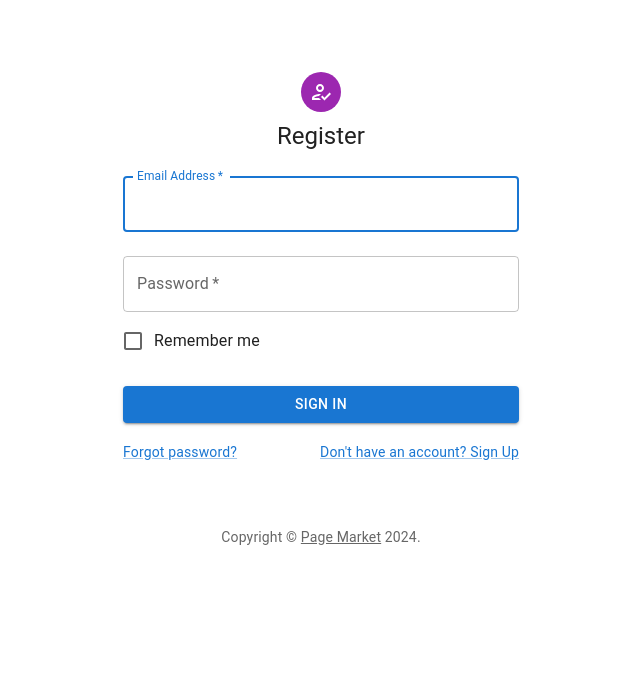
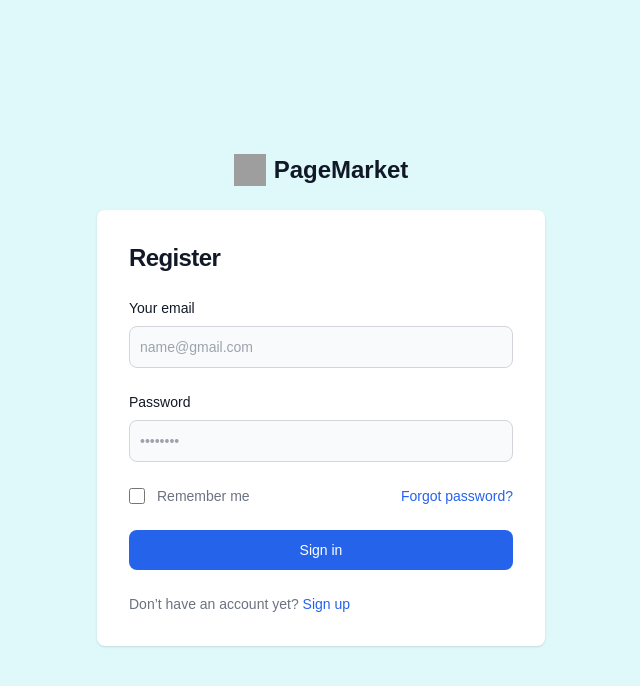
Before and after one commit to BhasmaSur/page-market, a Next.js app: page /register in a window 1280 px wide. Shown: the top 686 px of the page, without its empty margins (319-959 px from the left). Built offline with nearby package versions, Linux system fonts and the light colour scheme; grey boxes are pictures that could not be loaded.

Commit message:
login/register/marketplace

```diff
--- a/src/app/layout.js
+++ b/src/app/layout.js
@@ -1,5 +1,5 @@
 import { Inter } from 'next/font/google'
-import './globals.css'
+import '../../styles/globals.css'
 
 const inter = Inter({ subsets: ['latin'] })
 
--- a/src/app/login/page.js
+++ b/src/app/login/page.js
@@ -1,9 +1,46 @@
 "use client";
 
+import React, { useState, useEffect } from "react";
+
 const Login = () => {
+  const [email, setEmail] = useState("");
+  const [password, setPassword] = useState("");
+
+  const handleSubmit = async (event) => {
+    event.preventDefault();
+
+    const data = {
+      email: email,
+      password: password,
+    };
+
+    const url = "http://localhost:8080/users/login";
+
+    try {
+      const response = await fetch(url, {
+        method: "POST",
+        headers: {
+          "Content-Type": "application/json",
+        },
+        body: JSON.stringify(data),
+      });
+      if (!response.ok) {
+        throw new Error(`HTTP error! Status : ${response.status}`);
+      }
+
+      const result = await response.json();
+
+      console.log("Login Token", result.token);
+    } catch (error) {
+      console.log("Error:", error);
+    }
+  };
+
+
+
   return (
     <>
-      <section class="bg-gray-50 dark:bg-gray-900">
+      <section class="bg-[#74b9ff] dark:bg-gray-900">
         <div class="flex flex-col items-center justify-center px-6 py-8 mx-auto md:h-screen lg:py-0">
           <a
             href="#"
@@ -11,17 +48,21 @@ const Login = () => {
           >
             <img
               class="w-8 h-8 mr-2"
-              src="https://flowbite.s3.amazonaws.com/blocks/marketing-ui/logo.svg"
+              src="https://cdn-icons-png.flaticon.com/128/2210/2210197.png"
               alt="logo"
             />
-            Flowbite
+            PageMarket
           </a>
           <div class="w-full bg-white rounded-lg shadow dark:border md:mt-0 sm:max-w-md xl:p-0 dark:bg-gray-800 dark:border-gray-700">
             <div class="p-6 space-y-4 md:space-y-6 sm:p-8">
               <h1 class="text-xl font-bold leading-tight tracking-tight text-gray-900 md:text-2xl dark:text-white">
-                Sign in to your account
+                Sign in
               </h1>
-              <form class="space-y-4 md:space-y-6" action="#">
+              <form
+                class="space-y-4 md:space-y-6"
+                action="#"
+                onSubmit={handleSubmit}
+              >
                 <div>
                   <label
                     for="email"
@@ -34,8 +75,9 @@ const Login = () => {
                     name="email"
                     id="email"
                     class="bg-gray-50 border border-gray-300 text-gray-900 sm:text-sm rounded-lg focus:ring-primary-600 focus:border-primary-600 block w-full p-2.5 dark:bg-gray-700 dark:border-gray-600 dark:placeholder-gray-400 dark:text-white dark:focus:ring-blue-500 dark:focus:border-blue-500"
-                    placeholder="name@company.com"
-                    required=""
+                    placeholder="name@gmail.com"
+                    required
+                    onChange={(e) => setEmail(e.target.value)}
                   />
                 </div>
                 <div>
@@ -51,7 +93,8 @@ const Login = () => {
                     id="password"
                     placeholder="••••••••"
                     class="bg-gray-50 border border-gray-300 text-gray-900 sm:text-sm rounded-lg focus:ring-primary-600 focus:border-primary-600 block w-full p-2.5 dark:bg-gray-700 dark:border-gray-600 dark:placeholder-gray-400 dark:text-white dark:focus:ring-blue-500 dark:focus:border-blue-500"
-                    required=""
+                    required
+                    onChange={(e) => setPassword(e.target.value)}
                   />
                 </div>
                 <div class="flex items-center justify-between">
@@ -103,6 +146,6 @@ const Login = () => {
       </section>
     </>
   );
-}
+};
 
 export default Login;
--- a/src/app/market/page.js
+++ b/src/app/market/page.js
@@ -1,38 +1,115 @@
-"use client";
+// pages/market.js or components/Market.js
+"use client"
 import Head from 'next/head';
-import Box from '@mui/joy/Box';
-import AppBar from '@mui/material/AppBar';
-import Toolbar from '@mui/joy/Toolbar';
-import IconButton from '@mui/joy/IconButton';
-import Typography from '@mui/joy/Typography';
-import Search from '@mui/icons-material/Search';
-import Button from '@mui/joy/Button';
-import ProfileCard from './card';
+import { useState, useEffect } from 'react';
+import Card from './card';
 
-export default function Home() {
+export default function Market() {
+  const [menuToggle, setMenuToggle] = useState(false);
+  const [data, setData] = useState([]);
+
+  const handleStore = async () => {
+    const url = "http://localhost:8081/pages/all";
+    try{
+        const response = await fetch(url, {
+            method: "GET"
+        });
+        if(!response.ok)
+            throw new Error(`HTTP error! Status : ${response.status}`)
+
+        const result = await response.json();
+        console.log("result", result);
+        setData(result)
+  }
+  catch(error){
+    console.log("Error:", error)
+  }
+}
+
+useEffect(() => {
+    handleStore();
+}, [])
+
   return (
-    <>
+    <div className="bg-white text-gray-600 work-sans leading-normal text-base tracking-normal">
       <Head>
-        <title>Page Market</title>
+        <title>PageMarket</title>
+        <meta name="description" content="Free open source Tailwind CSS Store template" />
+        <link href="https://fonts.googleapis.com/css?family=Work+Sans:200,400&display=swap" rel="stylesheet" />
       </Head>
-      <AppBar position="static">
-        <Toolbar>
-          <Typography variant="h6" component="div" sx={{ flexGrow: 1 }}>
-            Page Market
-          </Typography>
-          <IconButton color="inherit">
-            <Search />
-          </IconButton>
-          <Button color="inherit">Login</Button>
-        </Toolbar>
-      </AppBar>
-      <Box sx={{ display: 'flex', flexDirection: 'column', alignItems: 'center', marginTop: 2 }}>
-        <Box sx={{ display: 'flex', gap: 2 }}>
-          {/* Repeat the <ProfileCard /> component for the number of cards you want to display */}
-          <ProfileCard />
-          {/* ... other cards */}
-        </Box>
-      </Box>
-    </>
+
+      <nav id="header" className="w-full z-30 top-0 py-1">
+        <div className="w-full container mx-auto flex flex-wrap items-center justify-between mt-0 px-6 py-3">
+          <label htmlFor="menu-toggle" className="cursor-pointer md:hidden block">
+            <svg className="fill-current text-gray-900" xmlns="http://www.w3.org/2000/svg" width="20" height="20" viewBox="0 0 20 20">
+              <title>menu</title>
+              <path d="M0 3h20v2H0V3zm0 6h20v2H0V9zm0 6h20v2H0v-2z"></path>
+            </svg>
+          </label>
+          <input className="hidden" type="checkbox" id="menu-toggle" checked={menuToggle} onChange={() => setMenuToggle(!menuToggle)} />
+
+          <div className={`hidden md:flex md:items-center md:w-auto w-full order-3 md:order-1 ${menuToggle ? "block" : "hidden"}`} id="menu">
+            <ul className="md:flex items-center justify-between text-base text-gray-700 pt-4 md:pt-0">
+              <li><a className="inline-block no-underline hover:text-black hover:underline py-2 px-4" href="#">Profile</a></li>
+              <li><a className="inline-block no-underline hover:text-black hover:underline py-2 px-4" href="#">Support</a></li>
+            </ul>
+          </div>
+
+          <div className="order-1 md:order-2">
+            <a className="flex items-center tracking-wide no-underline hover:no-underline font-bold text-gray-800 text-xl " href="#">
+              <svg className="fill-current text-gray-800 mr-2" xmlns="http://www.w3.org/2000/svg" width="24" height="24" viewBox="0 0 24 24">
+                <path d="M5,22h14c1.103,0,2-0.897,2-2V9c0-0.553-0.447-1-1-1h-3V7c0-2.757-2.243-5-5-5S7,4.243,7,7v1H4C3.447,8,3,8.447,3,9v11 C3,21.103,3.897,22,5,22z M9,7c0-1.654,1.346-3,3-3s3,1.346,3,3v1H9V7z M5,10h2v2h2v-2h6v2h2v-2h2l0.002,10H5V10z" />
+              </svg>
+              PAGEMARGET
+            </a>
+          </div>
+
+          <div className="order-2 md:order-3 flex items-center" id="nav-content">
+            <a className="inline-block no-underline hover:text-black" href="#">
+              {/* User icon */}
+            </a>
+            <a className="pl-3 inline-block no-underline hover:text-black" href="#">
+              {/* Shopping cart icon */}
+            </a>
+          </div>
+        </div>
+      </nav>
+
+      {/* Carousel */}
+      <div className="carousel relative container mx-auto" style={{ maxWidth: "1600px" }}>
+        <div className="carousel-inner relative overflow-hidden w-full">
+          {/* Additional slides and controls would similarly be implemented */}
+        </div>
+      </div>
+
+      {/* Product Listing */}
+      <section className="bg-white py-8">
+        <div className="container mx-auto my-auto flex items-center flex-wrap pt-4 pb-12 justify-around">
+          {
+            data.map((val, index) => {
+                console.log(val.name);
+                return <Card name = {val.name} followers={val.followers} imgurl={val.imgUrl} profileurl={val.profileUrl}/>
+            })
+          }
+        </div>
+      </section>
+
+      {/* About Section */}
+      {/* <section className="bg-white py-8">
+        <div className="container py-8 px-6 mx-auto">
+          <a className="uppercase tracking-wide no-underline hover:no-underline font-bold text-gray-800 text-xl mb-8" href="#">About</a>
+          <p className="mt-8 mb-8">This template is inspired by the stunning nordic minimalist design...</p>
+        </div>
+      </section> */}
+
+      {/* Footer */}
+      <footer className="container mx-auto bg-white py-8 border-t border-gray-400">
+        <div className="container flex px-3 py-8">
+          <div className="w-full mx-auto flex flex-wrap">
+            {/* Footer content */}
+          </div>
+        </div>
+      </footer>
+    </div>
   );
 }
--- a/src/app/register/page.js
+++ b/src/app/register/page.js
@@ -1,54 +1,23 @@
 "use client";
-import * as React from "react";
-import Avatar from "@mui/material/Avatar";
-import Button from "@mui/material/Button";
-import CssBaseline from "@mui/material/CssBaseline";
-import TextField from "@mui/material/TextField";
-import FormControlLabel from "@mui/material/FormControlLabel";
-import Checkbox from "@mui/material/Checkbox";
-import Link from "@mui/material/Link";
-import Grid from "@mui/material/Grid";
-import Box from "@mui/material/Box";
-import Typography from "@mui/material/Typography";
-import Container from "@mui/material/Container";
-import { createTheme, ThemeProvider } from "@mui/material/styles";
-import HowToRegOutlinedIcon from "@mui/icons-material/HowToRegOutlined";
+
+import React, { useState, useEffect } from "react";
 import { useRouter } from "next/navigation";
 
-function Copyright(props) {
-  return (
-    <Typography
-      variant="body2"
-      color="text.secondary"
-      align="center"
-      {...props}
-    >
-      {"Copyright © "}
-      <Link color="inherit" href="https://mui.com/">
-        Page Market
-      </Link>{" "}
-      {new Date().getFullYear()}
-      {"."}
-    </Typography>
-  );
-}
-
-// TODO remove, this demo shouldn't need to reset the theme.
-
-const defaultTheme = createTheme();
-
-export default function Register() {
+const Login = () => {
+  const [email, setEmail] = useState("");
+  const [password, setPassword] = useState("");
   const router = useRouter();
 
   const handleSubmit = async (event) => {
     event.preventDefault();
-    const data = new FormData(event.currentTarget);
+
+    const data = {
+      email: email,
+      password: password,
+      role: "USER"
+    };
+
     const url = "http://localhost:8080/users/register";
-    const rawdata = {
-      email: data.get("email"),
-      password: data.get("password"),
-      role: "USER",
-    };
 
     try {
       const response = await fetch(url, {
@@ -56,99 +25,129 @@ export default function Register() {
         headers: {
           "Content-Type": "application/json",
         },
-        body: JSON.stringify(rawdata),
+        body: JSON.stringify(data),
       });
       if (!response.ok) {
-        throw new Error(`HTTP error! Status: ${response.status}`);
+        throw new Error(`HTTP error! Status : ${response.status}`);
       }
 
       const result = await response.json();
-      console.log("register response", result);
-      if (result.success) {
-        router.push("/login");
+      if(result.success)
+        router.push('/login')
+
+    } catch (error) {
+      console.log("Error:", error);
     }
-    } catch (error) {
-      console.log("Error", error);
-    }
-
-    console.log({
-      email: data.get("email"),
-      password: data.get("password"),
-    });
   };
 
   return (
-    <ThemeProvider theme={defaultTheme}>
-      <Container component="main" maxWidth="xs">
-        <CssBaseline />
-        <Box
-          sx={{
-            marginTop: 8,
-            display: "flex",
-            flexDirection: "column",
-            alignItems: "center",
-          }}
+    <>
+      <section class="bg-[#dff9fb] dark:bg-gray-900">
+        <div class="flex flex-col items-center justify-center px-6 py-8 mx-auto md:h-screen lg:py-0">
+          <a
+            href="#"
+            class="flex items-center mb-6 text-2xl font-semibold text-gray-900 dark:text-white"
           >
-          <Avatar sx={{ m: 1, bgcolor: "secondary.main" }}>
-            <HowToRegOutlinedIcon />
-          </Avatar>
-          <Typography component="h1" variant="h5">
+            <img
+              class="w-8 h-8 mr-2"
+              src="https://cdn-icons-png.flaticon.com/128/2210/2210197.png"
+              alt="logo"
+            />
+            PageMarket
+          </a>
+          <div class="w-full bg-white rounded-lg shadow dark:border md:mt-0 sm:max-w-md xl:p-0 dark:bg-gray-800 dark:border-gray-700">
+            <div class="p-6 space-y-4 md:space-y-6 sm:p-8">
+              <h1 class="text-xl font-bold leading-tight tracking-tight text-gray-900 md:text-2xl dark:text-white">
                 Register
-          </Typography>
-          <Box
-            component="form"
+              </h1>
+              <form
+                class="space-y-4 md:space-y-6"
+                action="#"
                 onSubmit={handleSubmit}
-            noValidate
-            sx={{ mt: 1 }}
               >
-            <TextField
-              margin="normal"
+                <div>
+                  <label
+                    for="email"
+                    class="block mb-2 text-sm font-medium text-gray-900 dark:text-white"
+                  >
+                    Your email
+                  </label>
+                  <input
+                    type="email"
+                    name="email"
+                    id="email"
+                    class="bg-gray-50 border border-gray-300 text-gray-900 sm:text-sm rounded-lg focus:ring-primary-600 focus:border-primary-600 block w-full p-2.5 dark:bg-gray-700 dark:border-gray-600 dark:placeholder-gray-400 dark:text-white dark:focus:ring-blue-500 dark:focus:border-blue-500"
+                    placeholder="name@gmail.com"
                     required
-              fullWidth
-              id="email"
-              label="Email Address"
-              name="email"
-              autoComplete="email"
-              autoFocus
+                    onChange={(e) => setEmail(e.target.value)}
                   />
-            <TextField
-              margin="normal"
+                </div>
+                <div>
+                  <label
+                    for="password"
+                    class="block mb-2 text-sm font-medium text-gray-900 dark:text-white"
+                  >
+                    Password
+                  </label>
+                  <input
+                    type="password"
+                    name="password"
+                    id="password"
+                    placeholder="••••••••"
+                    class="bg-gray-50 border border-gray-300 text-gray-900 sm:text-sm rounded-lg focus:ring-primary-600 focus:border-primary-600 block w-full p-2.5 dark:bg-gray-700 dark:border-gray-600 dark:placeholder-gray-400 dark:text-white dark:focus:ring-blue-500 dark:focus:border-blue-500"
                     required
-              fullWidth
-              name="password"
-              label="Password"
-              type="password"
-              id="password"
-              autoComplete="current-password"
+                    onChange={(e) => setPassword(e.target.value)}
                   />
-            <FormControlLabel
-              control={<Checkbox value="remember" color="primary" />}
-              label="Remember me"
+                </div>
+                <div class="flex items-center justify-between">
+                  <div class="flex items-start">
+                    <div class="flex items-center h-5">
+                      <input
+                        id="remember"
+                        aria-describedby="remember"
+                        type="checkbox"
+                        class="w-4 h-4 border border-gray-300 rounded bg-gray-50 focus:ring-3 focus:ring-primary-300 dark:bg-gray-700 dark:border-gray-600 dark:focus:ring-primary-600 dark:ring-offset-gray-800"
+                        required=""
                       />
-            <Button
+                    </div>
+                    <div class="ml-3 text-sm">
+                      <label
+                        for="remember"
+                        class="text-gray-500 dark:text-gray-300"
+                      >
+                        Remember me
+                      </label>
+                    </div>
+                  </div>
+                  <a
+                    href="#"
+                    class="text-sm font-medium text-primary-600 hover:underline dark:text-primary-500"
+                  >
+                    Forgot password?
+                  </a>
+                </div>
+                <button
                   type="submit"
-              fullWidth
-              variant="contained"
-              sx={{ mt: 3, mb: 2 }}
+                  class="w-full text-white bg-primary-600 hover:bg-primary-700 focus:ring-4 focus:outline-none focus:ring-primary-300 font-medium rounded-lg text-sm px-5 py-2.5 text-center dark:bg-primary-600 dark:hover:bg-primary-700 dark:focus:ring-primary-800"
                 >
-              Sign In
-            </Button>
-            <Grid container>
-              <Grid item xs>
-                <Link href="#" variant="body2">
-                  Forgot password?
-                </Link>
-              </Grid>
-              <Grid item>
-                <Link href="#" variant="body2">
-                  {"Don't have an account? Sign Up"}
-                </Link>
-              </Grid>
-            </Grid>
-          </Box>
-        </Box>
-        <Copyright sx={{ mt: 8, mb: 4 }} />
-      </Container>
-    </ThemeProvider>
+                  Sign in
+                </button>
+                <p class="text-sm font-light text-gray-500 dark:text-gray-400">
+                  Don’t have an account yet?{" "}
+                  <a
+                    href="#"
+                    class="font-medium text-primary-600 hover:underline dark:text-primary-500"
+                  >
+                    Sign up
+                  </a>
+                </p>
+              </form>
+            </div>
+          </div>
+        </div>
+      </section>
+    </>
   );
-}
+};
+
+export default Login;
--- /dev/null
+++ b/styles/globals.css
@@ -0,0 +1,107 @@
+@tailwind base;
+@tailwind components;
+@tailwind utilities;
+
+* {
+  margin: 0;
+  padding: 0;
+  box-sizing: border-box;
+  font-family: 'Eudoxus Sans', sans-serif;
+  scroll-behavior: smooth;
+}
+
+.gradient-01 {
+  background-image: linear-gradient(
+    270deg,
+    hsl(295deg 76% 51%) 0%,
+    hsl(284deg 70% 73%) 26%,
+    hsl(257deg 70% 86%) 39%,
+    hsl(202deg 92% 90%) 50%,
+    hsl(215deg 77% 81%) 61%,
+    hsl(221deg 73% 70%) 74%,
+    hsl(220deg 76% 51%) 100%
+  );
+  filter: blur(125px);
+}
+
+.hero-gradient {
+  background: linear-gradient(
+    97.86deg,
+    #a509ff 0%,
+    #34acc7 53.65%,
+    #a134c7 100%
+  );
+}
+
+.gradient-02 {
+  position: absolute;
+  width: 200px;
+  height: 438px;
+  top: 0px;
+  right: 0px;
+
+  background: #7aebfb;
+  filter: blur(190px);
+}
+
+.glassmorphism {
+  background: rgba(255, 255, 255, 0.25);
+  box-shadow: 0 8px 32px 0 rgba(31, 38, 135, 0.37);
+  backdrop-filter: blur(4px);
+  -webkit-backdrop-filter: blur(4px);
+  border: 1px solid rgba(255, 255, 255, 0.18);
+}
+
+.gradient-03 {
+  position: absolute;
+  width: 404px;
+  height: 800px;
+  left: 20%;
+  top: 5%;
+
+  background: rgba(149, 66, 232, 0.35);
+  filter: blur(175px);
+  transform: rotate(-114.2deg);
+}
+
+.gradient-04 {
+  position: absolute;
+  width: 304px;
+  height: 100vh;
+  left: 30%;
+  top: 10%;
+
+  background: rgba(45, 72, 152, 0.75);
+  filter: blur(200px);
+  transform: rotate(-53.13deg);
+}
+
+.gradient-05 {
+  background: linear-gradient(
+    180deg,
+    rgba(255, 255, 255, 0.04) 0%,
+    rgba(255, 255, 255, 0) 100%
+  );
+}
+
+.feedback-gradient {
+  position: absolute;
+  width: 200px;
+  height: 316px;
+  left: 0px;
+  top: 0px;
+
+  background: #8d39a3;
+  filter: blur(175px);
+}
+
+.footer-gradient {
+  position: absolute;
+  width: 500px;
+  height: 100px;
+  left: 37%;
+  bottom: 0;
+
+  background: #65c4fa;
+  filter: blur(150px);
+}
```
Also changed, not shown: src/app/market/card.js (+38 -52 lines), styles/index.js (added, +23 -0 lines). Lines whose indentation alone changed are shown as unchanged.
